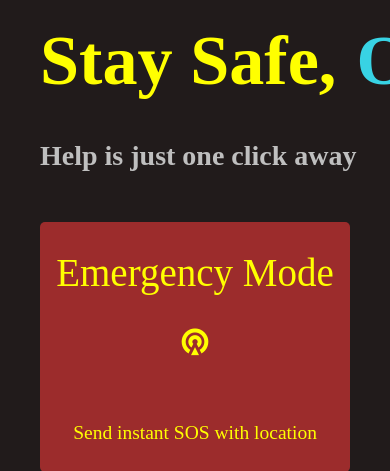
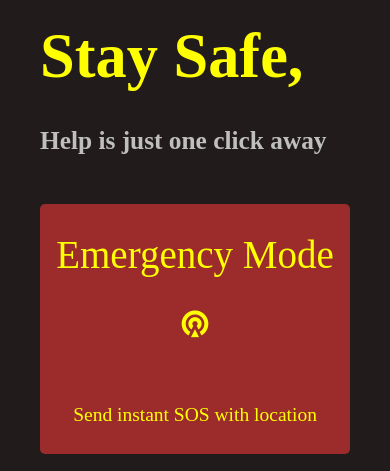
Before and after one commit to mm-887/RapidSOS, a Django app: page / in a window 390 px wide; the page is wider, and only the part inside the window is pictured. Shown: the top 471 px of that part. Run offline with Django 5.2, Linux system fonts and the light colour scheme; some libraries are stand-ins or nearby versions.

Commit message:
backendfiles

```diff
--- a/RapidSOS/core/templates/core/home.html
+++ b/RapidSOS/core/templates/core/home.html
@@ -15,21 +15,23 @@
             <h1 class="stay-safe">Stay Safe,<br> <span class="text">Help is just one click away</span></h1>
             <h1 class="rapid-sos"></h1>
         </div>
+
         <div class="Emergency-box" onclick="goToEmergencySetup()">
             <p class="Emergency"> Emergency Mode  <i class="ri-gps-fill emergency-icon"></i></p>
             <p class="Message">Send instant SOS with location</p>
         </div>
+
         <script>
           function goToEmergencySetup() {
             window.location.href = "{% url 'alert_setup' %}";
           }
         </script>
+
     </div>
 
     <section class = "how-sos-works">
         <h2> How SOS works</h2>
         <p class = "how-subtitle"> Know what happens when you activate Emergency mode </p>
-
         <div class = "steps-container">
             <div class = "step">
                 <div class = "step-icon">🚨</div>
@@ -71,7 +73,6 @@
     </div>
 
     <div class="warning">⚠️ Use Emergency Mode only in real emergencies.</div>
-
     <div class = "footer">
         <h4> Made with ❤️ by <span>Beginners?</span> </h4>
     </div>
--- a/RapidSOS/sos/templates/sos/alert_setup.html
+++ b/RapidSOS/sos/templates/sos/alert_setup.html
@@ -16,12 +16,14 @@
       <h3><a href="{% url 'contact_list' %}">Contacts</a></h3>
     </nav>
   </header>
+
   <main>
     {% csrf_token %}
     <div class="emergency-setup">
       <h2>Prepare your SOS in advance</h2>
       <p>Configure emergency types and messages before you need them</p>
     </div>
+
     <div class="sos-box hidden" id="sosBox">
       <h3>Ready to Send SOS</h3>
       <p>Your emergency message will be sent to all saved contacts.</p>
@@ -31,6 +33,7 @@
         <button id="cancelBtn" onclick="cancelEmergency()" class="hidden">Cancel Emergency</button>
       </div>
     </div>
+
     <div class="container">
       <h1>Emergency Profile</h1>
       <p class="subtitle">Choose the type of emergency to send a quick SOS</p>
@@ -41,6 +44,7 @@
         <div class="card" data-type="threat"><span>Personal Threat</span></div>
         <div class="card" data-type="custom"><span>Other</span></div>
       </div>
+
       <input type="text" id="customType" placeholder="Enter custom emergency type" class="hidden">
       <label for="emergency-text">Emergency Message</label>
       <textarea id="emergency-text" rows="5"></textarea>
@@ -53,5 +57,6 @@
         const SETUP_URL = "{% url 'alert_setup' %}";
     </script>
   <script src="{% static 'js/Emergency Alert Setup.js' %}"></script>
+
 </body>
 </html>
--- a/RapidSOS/static/css/emergency_alert_setup.css
+++ b/RapidSOS/static/css/emergency_alert_setup.css
@@ -12,8 +12,6 @@ body {
 
 header {
   position: sticky;
-  top: 0;
-  z-index: 1000;
 }
 
 .navbar {
@@ -118,7 +116,6 @@ textarea {
   resize: none;
 }
 
-/* SOS BOX */
 .sos-box {
   margin-top: 25px;
   padding: 20px;
@@ -139,7 +136,6 @@ textarea {
   color: #555;
 }
 
-/* SEND SOS BUTTON */
 #sendSOSBtn {
   margin-top: 15px;
   padding: 12px 24px;
@@ -181,8 +177,6 @@ textarea {
   box-shadow: 0 0 18px rgba(255,0,0,0.8);
 }
 
-
-/* COUNTDOWN */
 .countdown {
   margin-top: 15px;
   font-size: 18px;
--- a/RapidSOS/static/css/homepage.css
+++ b/RapidSOS/static/css/homepage.css
@@ -10,10 +10,7 @@ html,body {
   background: rgb(33,27,27);
   color: white;
 }
-a{
-  text-decoration: none;
-  color: rgb(15, 14, 14);
-}
+
 .header {
   display: flex;
   flex-direction: column;
@@ -24,6 +21,7 @@ a{
   display: flex;
   justify-content: space-between;
 }
+
 .rapid-sos::after{
   content: "Rapid SOS";
   animation: textChange 15s ease-in-out infinite;
@@ -31,11 +29,9 @@ a{
 
 @keyframes textChange {
   0% {
-
     opacity: 1;
     color:#b77ff4;
   }
-
   25% {
     content: "Instant Emergency Help";
     opacity: 1;
@@ -60,6 +56,7 @@ a{
   white-space: nowrap;
   color: #FFFF00;
 }
+
 .header h1 .text{
   font-size: 28px;
   color:#bfbfbf
@@ -77,16 +74,8 @@ a{
   justify-content: space-around;
   gap: 7px;
   animation: coloranimate 3s infinite;
-  animation: slideDown 2s ease-in-out , towards 2s ease-in 2s;
-
+  animation:  slideDown 2s ease-in-out , towards 2s ease-in 2s;
 }
-
-.header .Emergency-box:hover{
-  cursor: pointer;
-  transform: scale(1.03);
-  box-shadow: 0 0 15px rgba(8, 64, 250, 0.8);
-}
-
 
 @keyframes coloranimate{
   from{
@@ -108,22 +97,31 @@ a{
   100%{ transform: scale(1); }
 }
 
+.header .Emergency-box:hover{
+  cursor: pointer;
+  transform: scale(1.03);
+  box-shadow: 0 0 15px rgba(8, 64, 250, 0.8);
+}
+
 .Emergency{
   font-size: 36px;
   color: #FFFF00;
+}
 
-}
 .Message{
   font-size: 18px;
   color: #FFFF00;
 }
 
 @media (max-width: 550px){
+  .header-top .rapid-sos{
+    display: none;
+  }
   .header h1{
-    font-size: 18vw;
+    font-size: 16vw;
   }
-  .header h2{
-    font-size: 7vw;
+  .header h1 .text{
+    font-size: 6.5vw;
   }
   .Emergency{
     font-size: 10vw;
@@ -145,6 +143,12 @@ a{
   }
 }
 
+@media(max-width: 750px){
+  .header-top .rapid-sos{
+    display: none;
+  }
+}
+
 .how-sos-works{
   margin: 40px auto;
   padding: 30px 20px;
@@ -153,8 +157,6 @@ a{
   opacity: 0;
   transform: translateY(40px);
   animation: fadeInUp 1s forwards;
-  animation-delay:  stepDown 10s ease-in;
-
 }
 
 @keyframes fadeInUp {
@@ -179,7 +181,6 @@ a{
   font-size: 20px;
   margin-bottom: 20px;
   margin-top: 18px;
-
 }
 
 .steps-container{
@@ -234,6 +235,11 @@ h3{
   color: rgb(146, 145, 145);
   font-size: 38px;
   margin-left:25px;
+}
+
+a{
+  text-decoration: none;
+  color: rgb(15, 14, 14);
 }
 
 .content{
@@ -363,11 +369,9 @@ h3{
   margin: 60px auto;
   padding: 30px 25px;
   text-align: center;
-
   background: #666565;
   backdrop-filter: blur(6px);
   border-radius: 16px;
-
   box-shadow: 0 8px 25px rgba(0, 0, 0, 0.3);
 }
 
@@ -383,11 +387,9 @@ h3{
   color: #e0e0e0;
   max-width: 700px;
   margin: 0 auto;
-
   letter-spacing: 1px;
   line-height: 1.6;
 }
-
 
 .warning{
   text-align: center;
```
